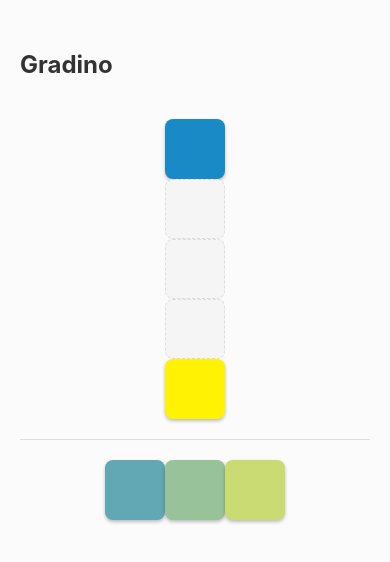
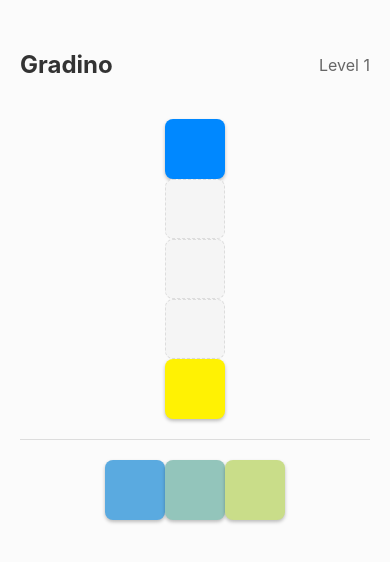
Before and after one commit to sarahnoaa/gradino, a React Native app: screen / in a window 390 px wide. Shown: the top 562 px of the page. Built offline with nearby package versions, Linux system fonts and the light colour scheme.

Commit message:
Levels 1 -6

```diff
--- a/src/core/puzzle/generator.ts
+++ b/src/core/puzzle/generator.ts
@@ -1,5 +1,6 @@
 import { getPrimaryById, PrimaryId } from '../colors/primaries';
 import { generateColorGradient } from '../colors/oklch';
+import { PUZZLE_DEFINITIONS, PuzzleDefinition } from './levels';
 
 export interface Tile {
   id: string;
@@ -18,17 +19,23 @@ export interface Puzzle {
   solutionOrder: string[];
 }
 
-// Generate the first puzzle: Cool Blue → Cool Yellow with 5 total tiles (3 gradations)
-export const generateFirstPuzzle = (): Puzzle => {
-  const startPrimary = getPrimaryById('CB'); // Cool Blue
-  const endPrimary = getPrimaryById('CY'); // Cool Yellow
+// Generate a puzzle for a specific level
+export const generatePuzzle = (level: number): Puzzle => {
+  const definition = PUZZLE_DEFINITIONS[level];
+  if (!definition) {
+    throw new Error(`No puzzle definition found for level ${level}`);
+  }
+
+  const startPrimary = getPrimaryById(definition.colors[0] as PrimaryId);
+  const endPrimary = getPrimaryById(definition.colors[1] as PrimaryId);
 
   if (!startPrimary || !endPrimary) {
     throw new Error('Primary colors not found');
   }
 
   // Generate perceptually uniform gradient using culori's OKLab interpolator
-  const gradient = generateColorGradient(startPrimary.rgb, endPrimary.rgb, 4); // 4 steps gives us 5 colors total
+  // We need gradations + 1 colors total (gradations intermediate + 2 anchors)
+  const gradient = generateColorGradient(startPrimary.rgb, endPrimary.rgb, definition.gradations + 1);
 
   console.log('Generated gradient:', gradient);
 
@@ -71,7 +78,7 @@ export const generateFirstPuzzle = (): Puzzle => {
   ];
 
   return {
-    slots: 5,
+    slots: definition.gradations + 2, // gradations + 2 anchors
     anchors: {
       start: startTile,
       end: endTile
@@ -80,3 +87,8 @@ export const generateFirstPuzzle = (): Puzzle => {
     solutionOrder
   };
 };
+
+// Backward compatibility - generates level 1 puzzle
+export const generateFirstPuzzle = (): Puzzle => {
+  return generatePuzzle(1);
+};
--- /dev/null
+++ b/src/core/puzzle/levels.ts
@@ -0,0 +1,16 @@
+export interface PuzzleDefinition {
+  type: 'single';
+  gradations: number;
+  colors: [string, string]; // [start, end] color IDs
+}
+
+export const PUZZLE_DEFINITIONS: Record<number, PuzzleDefinition> = {
+  1: { type: 'single', gradations: 3, colors: ['CB', 'CY'] }, // Cool Blue → Cool Yellow (5 total: 3 intermediate + 2 anchors)
+  2: { type: 'single', gradations: 3, colors: ['WB', 'WY'] }, // Warm Blue → Warm Yellow (5 total: 3 intermediate + 2 anchors)
+  3: { type: 'single', gradations: 4, colors: ['WY', 'WR'] }, // Warm Yellow → Warm Red (6 total: 4 intermediate + 2 anchors)
+  4: { type: 'single', gradations: 4, colors: ['CY', 'CR'] }, // Cool Yellow → Cool Red (6 total: 4 intermediate + 2 anchors)
+  5: { type: 'single', gradations: 5, colors: ['CR', 'WB'] }, // Cool Red → Warm Blue (7 total: 5 intermediate + 2 anchors)
+  6: { type: 'single', gradations: 5, colors: ['WR', 'CB'] }, // Warm Red → Cool Blue (7 total: 5 intermediate + 2 anchors)
+};
+
+export const TOTAL_LEVELS = Object.keys(PUZZLE_DEFINITIONS).length;
--- a/src/core/state/gameStore.ts
+++ b/src/core/state/gameStore.ts
@@ -1,5 +1,6 @@
 import { create } from 'zustand';
-import { Puzzle, Tile } from '../puzzle/generator';
+import { Puzzle, Tile, generatePuzzle } from '../puzzle/generator';
+import { TOTAL_LEVELS } from '../puzzle/levels';
 
 interface GameState {
   currentPuzzle: Puzzle | null;
@@ -7,9 +8,12 @@ interface GameState {
   trayTiles: Tile[];
   isComplete: boolean;
   moves: number;
+  currentLevel: number;
 
   // Actions
   setPuzzle: (puzzle: Puzzle) => void;
+  setLevel: (level: number) => void;
+  nextLevel: () => void;
   placeTile: (tile: Tile, slotIndex: number) => void;
   removeTile: (slotIndex: number) => void;
   checkCompletion: () => void;
@@ -22,6 +26,7 @@ export const useGameStore = create<GameState>((set, get) => ({
   trayTiles: [],
   isComplete: false,
   moves: 0,
+  currentLevel: 1,
 
   setPuzzle: (puzzle: Puzzle) => {
     const initialPlacedTiles = new Array(puzzle.slots).fill(null);
@@ -36,6 +41,35 @@ export const useGameStore = create<GameState>((set, get) => ({
       isComplete: false,
       moves: 0
     });
+  },
+
+  setLevel: (level: number) => {
+    if (level < 1 || level > TOTAL_LEVELS) {
+      console.error(`Invalid level: ${level}. Must be between 1 and ${TOTAL_LEVELS}`);
+      return;
+    }
+
+    try {
+      const puzzle = generatePuzzle(level);
+      get().setPuzzle(puzzle);
+      set({ currentLevel: level });
+    } catch (error) {
+      console.error('Error generating puzzle for level:', level, error);
+    }
+  },
+
+  nextLevel: () => {
+    const state = get();
+    const nextLevel = state.currentLevel + 1;
+
+    if (nextLevel <= TOTAL_LEVELS) {
+      console.log(`Advancing to level ${nextLevel}`);
+      get().setLevel(nextLevel);
+    } else {
+      console.log('All levels completed!');
+      // Could show a completion screen or loop back to level 1
+      get().setLevel(1);
+    }
   },
 
   placeTile: (tile: Tile, slotIndex: number) => {
--- a/src/data/primaries.json
+++ b/src/data/primaries.json
@@ -2,8 +2,8 @@
   {
     "id": "CB",
     "name": "Cool Blue",
-    "rgb": [26, 138, 199],
-    "hex": "#1A8AC7"
+    "rgb": [0, 136, 255],
+    "hex": "#0088FF"
   },
   {
     "id": "WB",
--- a/src/screens/GameScreen.tsx
+++ b/src/screens/GameScreen.tsx
@@ -1,4 +1,4 @@
-import React, { useEffect, useState } from 'react';
+import React, { useEffect, useState, useRef } from 'react';
 import { View, StyleSheet, Text, TouchableOpacity, Animated } from 'react-native';
 import * as Haptics from 'expo-haptics';
 import { Board } from '../components/Board';
@@ -7,21 +7,16 @@ import { useGameStore } from '../core/state/gameStore';
 import { generateFirstPuzzle } from '../core/puzzle/generator';
 
 export const GameScreen: React.FC = () => {
-  const { currentPuzzle, setPuzzle, isComplete, moves } = useGameStore();
+  const { currentPuzzle, setLevel, isComplete, moves, currentLevel, nextLevel } = useGameStore();
   const [showNextButton, setShowNextButton] = useState(false);
-  const nextButtonOpacity = new Animated.Value(0);
+  const nextButtonOpacity = useRef(new Animated.Value(0)).current;
 
   useEffect(() => {
-    // Generate the first puzzle when the screen loads
+    // Load the current level when the screen loads
     if (!currentPuzzle) {
-      try {
-        const puzzle = generateFirstPuzzle();
-        setPuzzle(puzzle);
-      } catch (error) {
-        console.error('Error generating puzzle:', error);
-      }
+      setLevel(currentLevel);
     }
-  }, [currentPuzzle, setPuzzle]);
+  }, [currentPuzzle, setLevel, currentLevel]);
 
   useEffect(() => {
     console.log('GameScreen: isComplete changed to:', isComplete);
@@ -30,16 +25,20 @@ export const GameScreen: React.FC = () => {
       // Trigger haptic feedback immediately
       Haptics.impactAsync(Haptics.ImpactFeedbackStyle.Medium);
 
-      // Show next button after 2 seconds
+      // Show next button after 500ms
       setTimeout(() => {
+        console.log('GameScreen: Setting showNextButton to true');
         setShowNextButton(true);
         Animated.timing(nextButtonOpacity, {
           toValue: 1,
-          duration: 500,
+          duration: 300,
           useNativeDriver: true,
-        }).start();
-      }, 2000);
+        }).start(() => {
+          console.log('GameScreen: Button animation completed');
+        });
+      }, 500);
     } else {
+      console.log('GameScreen: Puzzle not complete, hiding button');
       setShowNextButton(false);
       nextButtonOpacity.setValue(0);
     }
@@ -53,18 +52,15 @@ export const GameScreen: React.FC = () => {
     );
   }
 
-  const handleNextPuzzle = () => {
-    // For now, just reset the current puzzle
-    // Later we can implement actual next puzzle logic
-    if (currentPuzzle) {
-      setPuzzle(currentPuzzle);
-    }
+  const handleNextLevel = () => {
+    nextLevel();
   };
 
   return (
     <View style={styles.container}>
       <View style={styles.header}>
         <Text style={styles.gameTitle}>Gradino</Text>
+        <Text style={styles.levelText}>Level {currentLevel}</Text>
       </View>
 
       <Board />
@@ -75,11 +71,12 @@ export const GameScreen: React.FC = () => {
 
       {showNextButton && (
         <Animated.View style={[styles.nextButtonContainer, { opacity: nextButtonOpacity }]}>
-          <TouchableOpacity style={styles.nextButton} onPress={handleNextPuzzle}>
-            <Text style={styles.nextButtonText}>Next Puzzle</Text>
+          <TouchableOpacity style={styles.nextButton} onPress={handleNextLevel}>
+            <Text style={styles.nextButtonText}>Next Level</Text>
           </TouchableOpacity>
         </Animated.View>
       )}
+      {console.log('GameScreen: showNextButton =', showNextButton, 'isComplete =', isComplete)}
     </View>
   );
 };
@@ -101,6 +98,10 @@ const styles = StyleSheet.create({
     fontSize: 24,
     fontWeight: 'bold',
     color: '#333',
+  },
+  levelText: {
+    fontSize: 16,
+    color: '#666',
   },
   movesText: {
     fontSize: 16,
```
